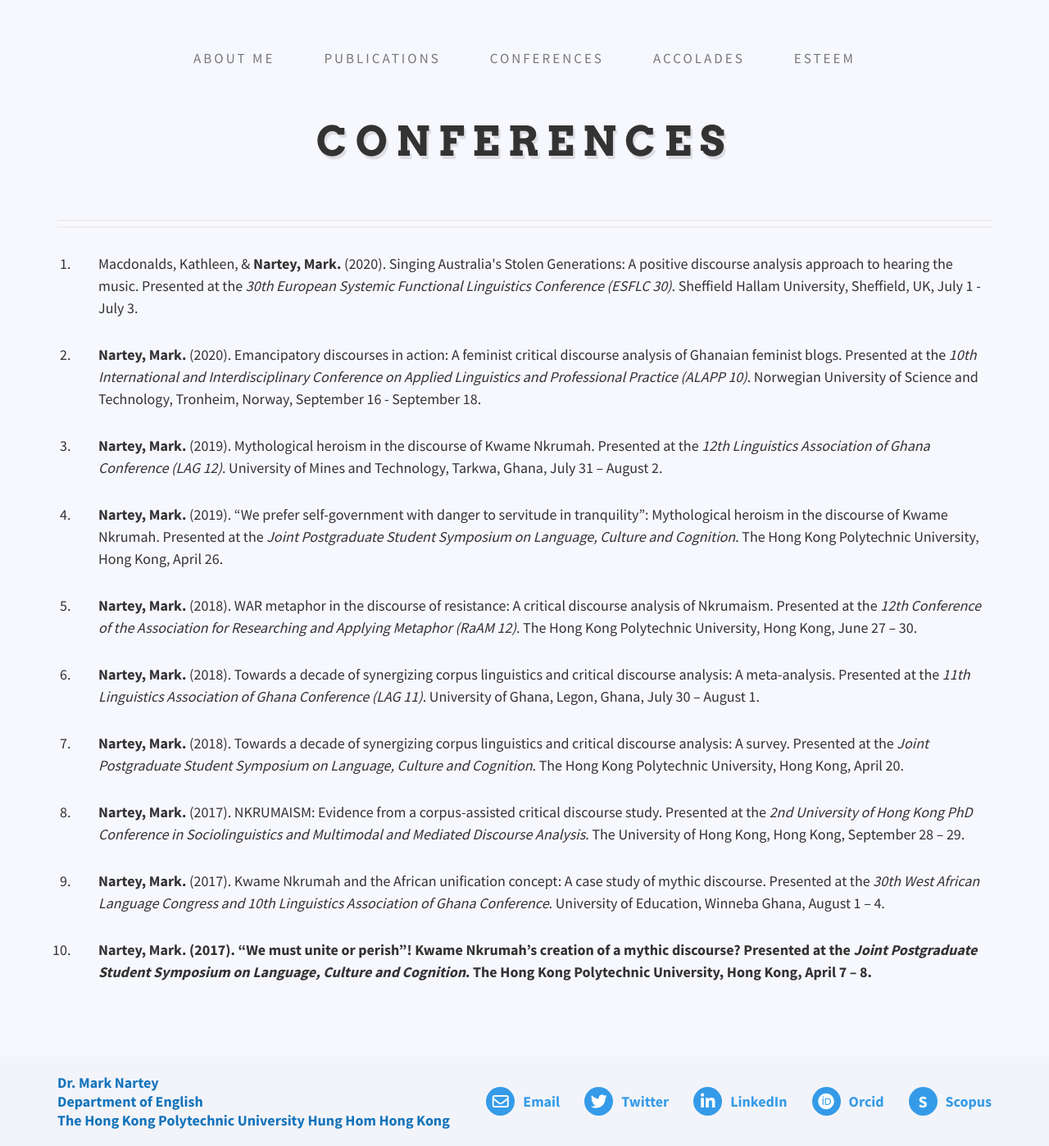
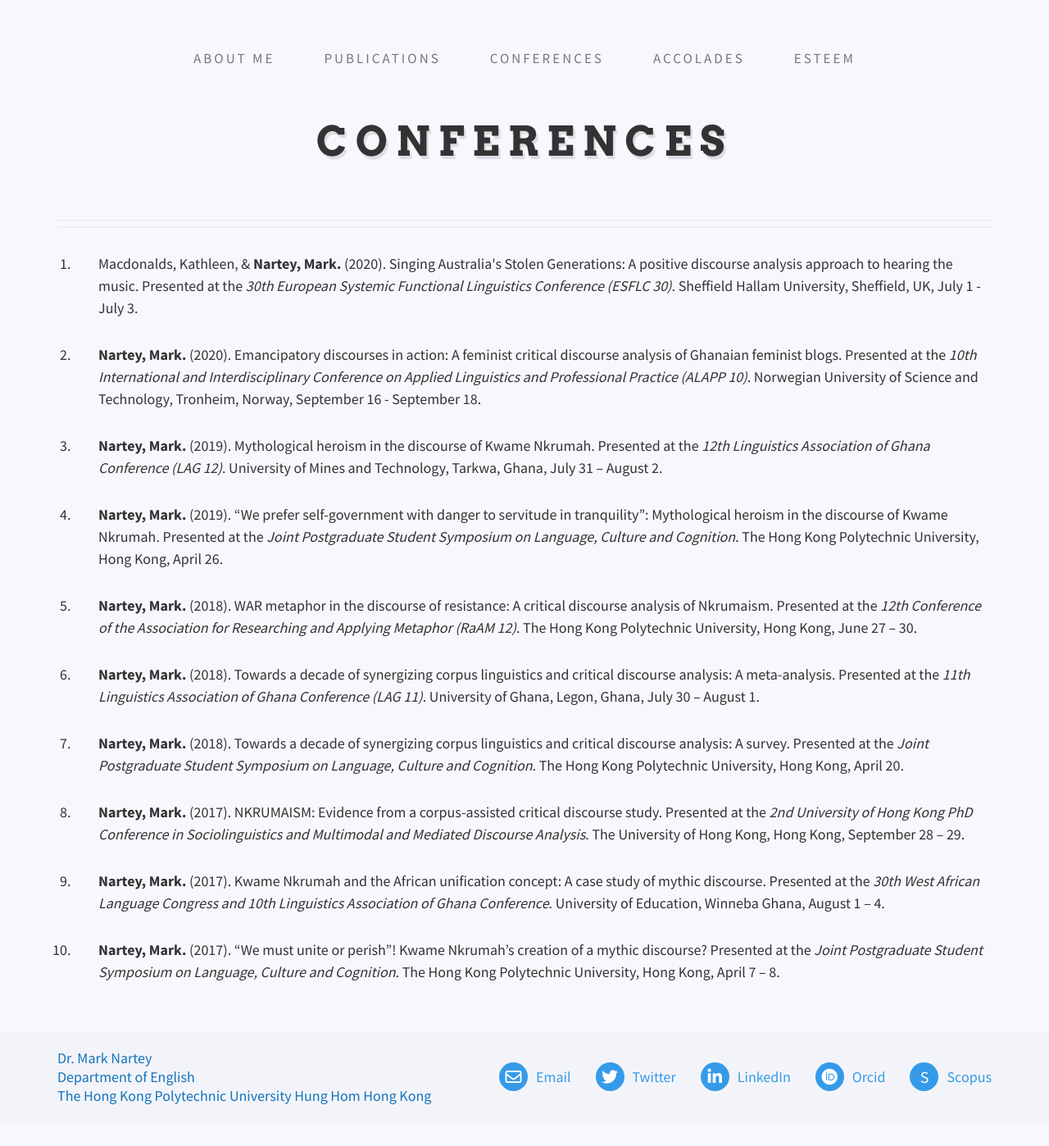
Before and after one commit to danielcornock/marknartey.com, a Jekyll site: the page built from _pages/conferences.md, in a window 1280 px wide. Shown: the whole page at 82% size. Built offline with Jekyll 4.4.1, drawn with Linux system fonts in a browser that asks for light colours; nearby versions of some CDN libraries; after the commit the page ends 1368 px from its top, so only the background shows below that.

Commit message:
fix bold error

```diff
--- a/_data/conferences.yml
+++ b/_data/conferences.yml
@@ -53,7 +53,7 @@
   conference: 30th West African Language Congress and 10th Linguistics Association of Ghana Conference
   location: University of Education, Winneba Ghana
   date: August 1 – 4
-- authors: <b>Nartey, Mark.</>
+- authors: <b>Nartey, Mark.</b>
   year: 2017
   content: '“We must unite or perish”! Kwame Nkrumah’s creation of a mythic discourse?'
   conference: Joint Postgraduate Student Symposium on Language, Culture and Cognition
```
